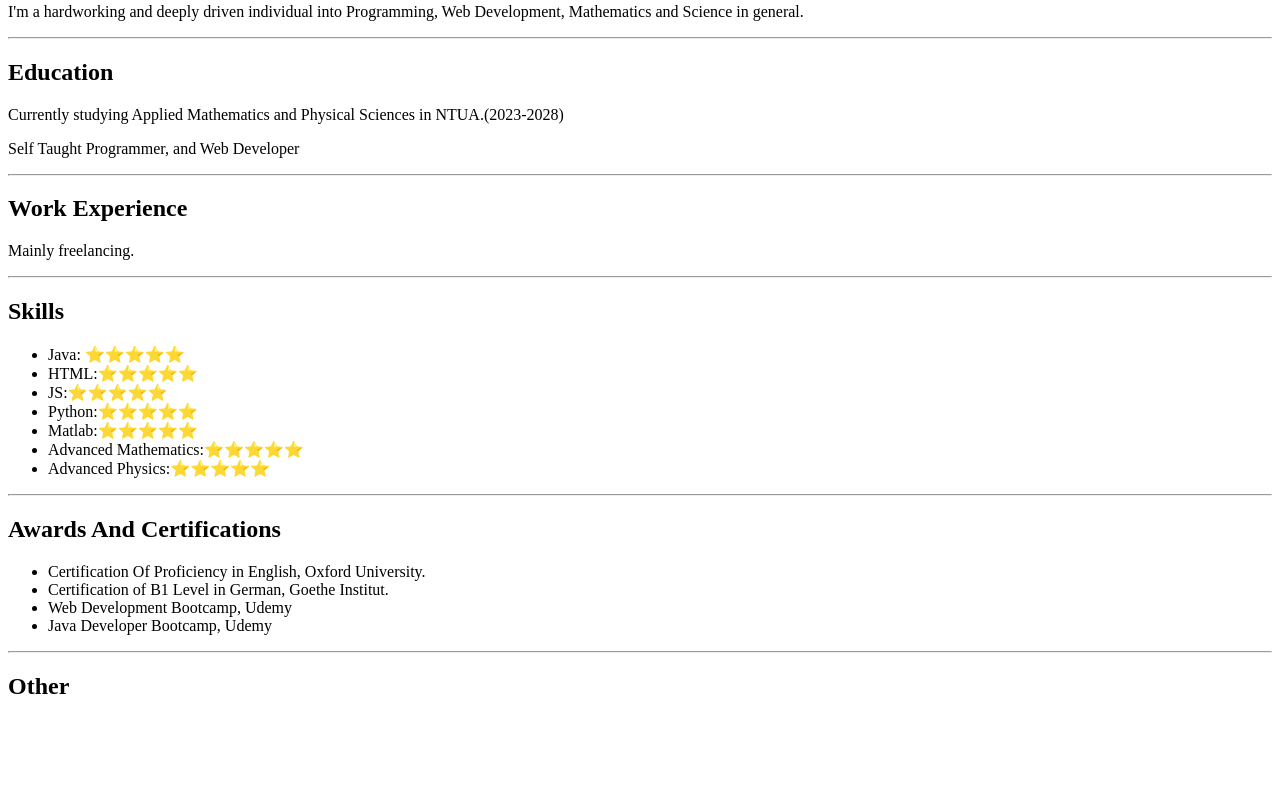
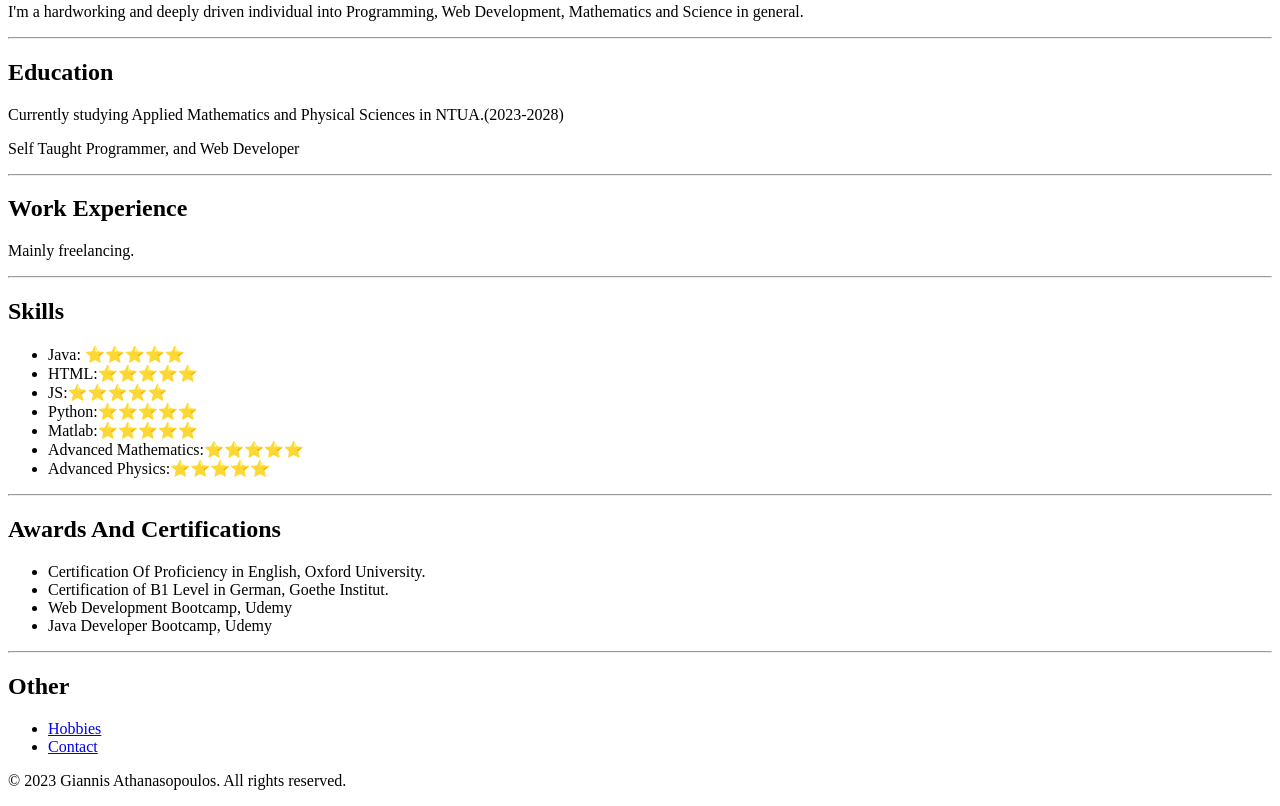
Before and after one commit to giannisathanasopoulos/html-resume, a plain HTML site: page index.html in a window 1280 px wide. Shown: the part 348-1154 px from the top of the page. Before the commit the page ends 1068 px from the top, so only its background shows below. Drawn offline with Linux system fonts and the light colour scheme.

Commit message:
Update index.html

```diff
--- a/index.html
+++ b/index.html
@@ -39,6 +39,13 @@
 </ul>
 <hr/>
 <h2>Other</h2>
+<ul>
+    <li><a href="./hobbies.html">Hobbies</a></li>
+    <li><a href="./contact.html">Contact</a></li>
+</ul>
 
+<footer>
+    <p>© 2023 Giannis Athanasopoulos. All rights reserved.</p>
+</footer>
 </body>
 </html>
```
